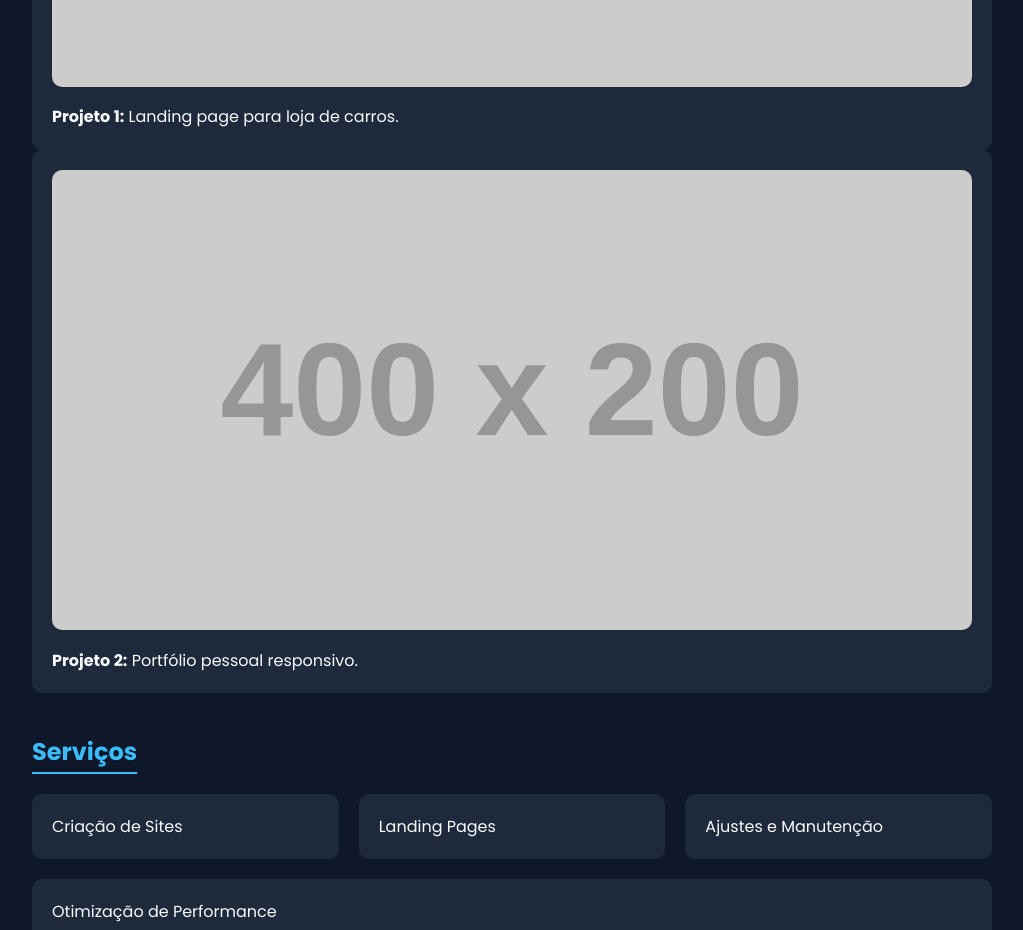
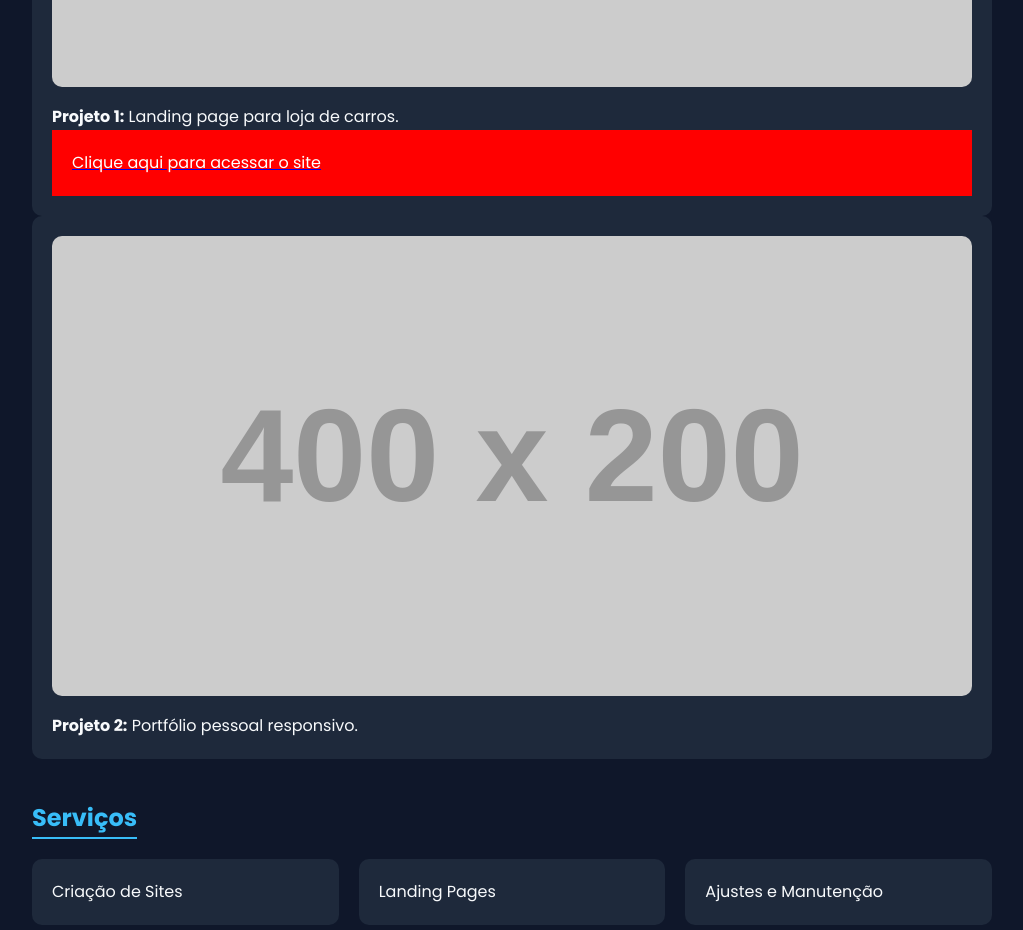
Before and after one commit to Drogth/Curriculo-online, a plain HTML site: page index.html in a window 1280 px wide. Shown: the part 1140-2070 px from the top of the page, without its empty margins (128-1151 px from the left). Drawn offline with Linux system fonts and the light colour scheme; placeholder pictures from the web are drawn by us.

Commit message:
Update index.html

```diff
--- a/index.html
+++ b/index.html
@@ -130,6 +130,11 @@
     <div class="card">
       <img src="https://via.placeholder.com/400x200.png?text=Projeto+1" alt="Projeto 1">
       <p><strong>Projeto 1:</strong> Landing page para loja de carros.</p>
+      <a href="https://www.exemplo.com" target="_blank">
+  <div style="background: red; color: white; padding: 20px;">
+    Clique aqui para acessar o site
+  </div>
+</a>
     </div>
     <div class="card">
       <img src="https://via.placeholder.com/400x200.png?text=Projeto+2" alt="Projeto 2">
```
